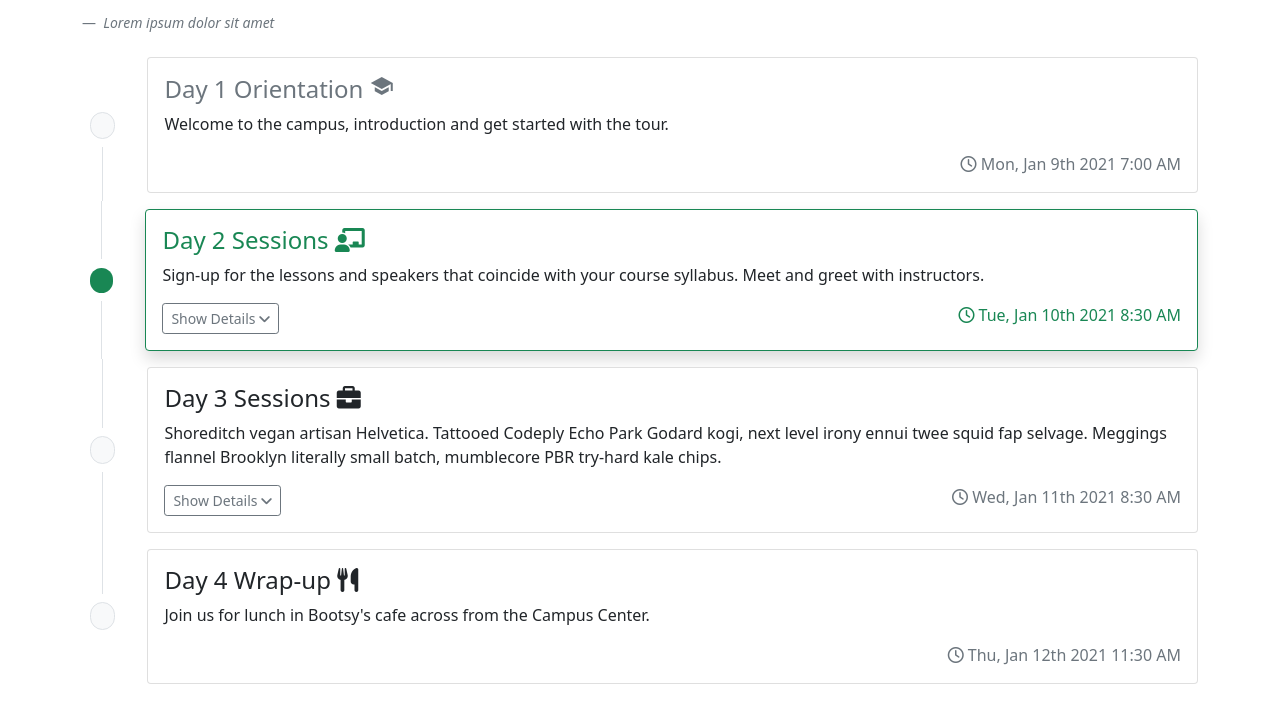
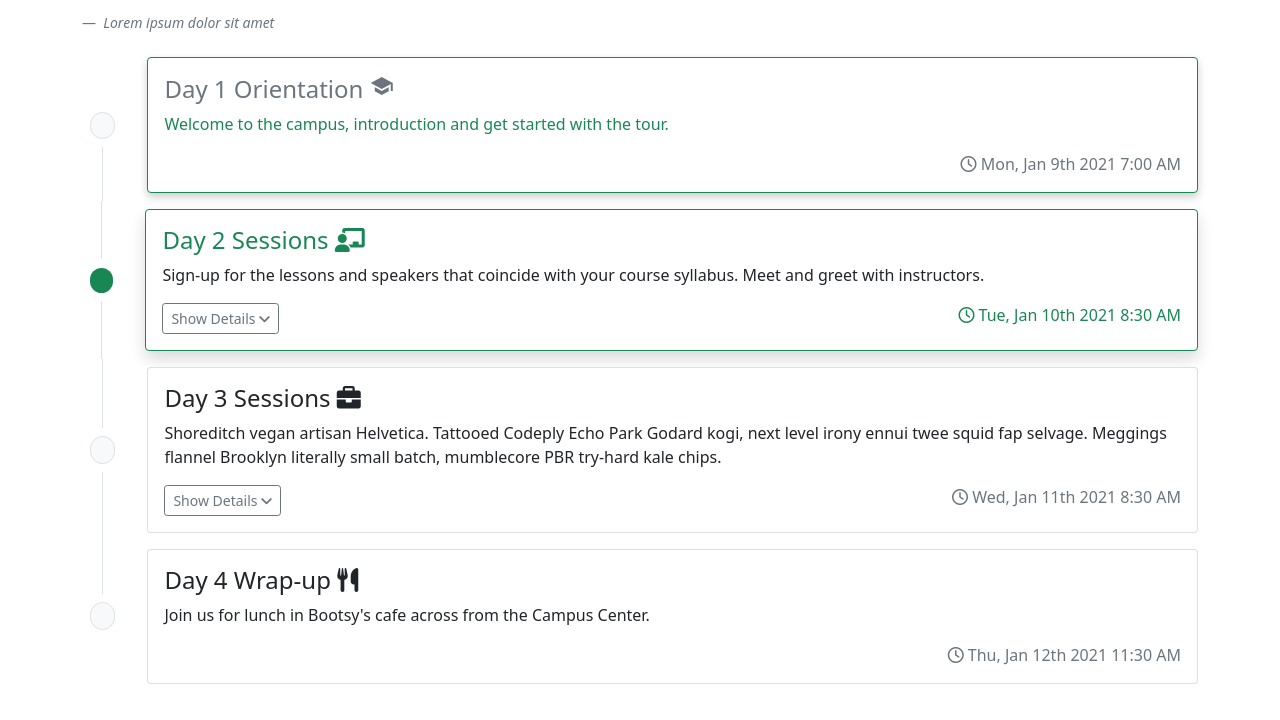
Before and after one commit to moraiscode/SiGen, a plain HTML site: page index.html in a window 1280 px wide. In both pictures the pointer is over the element 672 px from the left and 191 px from the top of the page. Shown: the part 66-786 px from the top of the page. Drawn offline with nearby package versions, Linux system fonts and the light colour scheme.

Commit message:
Update index.html

```diff
--- a/index.html
+++ b/index.html
@@ -47,6 +47,27 @@
     <link rel="mask-icon" href="favicon/safari-pinned-tab.svg" color="#5bbad5">
     <meta name="msapplication-TileColor" content="#da532c">
     <meta name="theme-color" content="#ffffff">
+
+    <!-- Custom CSS for hover effect -->
+    <style>
+        /* Quando o mouse passar sobre o card, adicione border-success, shadow e text-success */
+        .card:hover {
+            border: 1px solid #198754;
+            /* border-success */
+            box-shadow: 0 4px 8px rgba(0, 0, 0, 0.2);
+            /* shadow */
+            /* color: #198754; */
+            /* text-success */
+        }
+
+        /* Ajustar a cor do título e do ícone também ao passar o mouse */
+        .card:hover .card-title,
+        .card:hover .card-text,
+        .card:hover .text-muted {
+            color: #198754;
+            /* text-success */
+        }
+    </style>
 
 </head>
 
```
